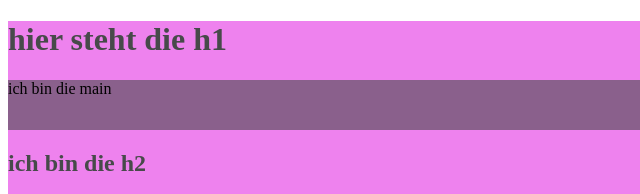
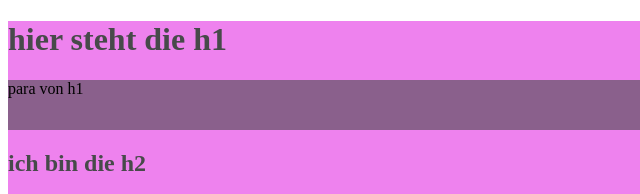
Before and after one commit to basti-1982/html_css_basic_test, a plain HTML site: page index/aufgabe26.02/monday_practice.html in a window 1280 px wide. Shown: the top 194 px of the page, 0-640 px from the left. Drawn offline with Linux system fonts and the light colour scheme.

```diff
--- a/index/aufgabe26.02/monday_practice.html
+++ b/index/aufgabe26.02/monday_practice.html
@@ -9,7 +9,7 @@
 <body>
     <main>
         <h1>hier steht die h1</h1>
-        <p>ich bin die main</p>
+        <p>para von h1</p>
 
         <h2>ich bin die h2</h2>
         <p>para von h2</p>
```
